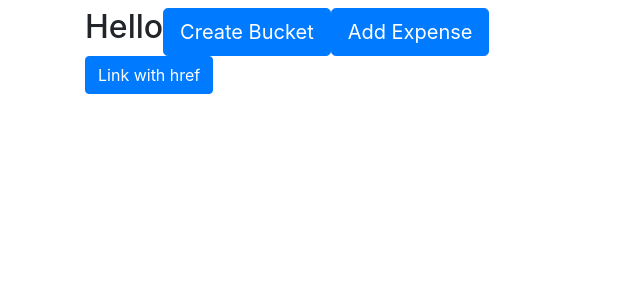
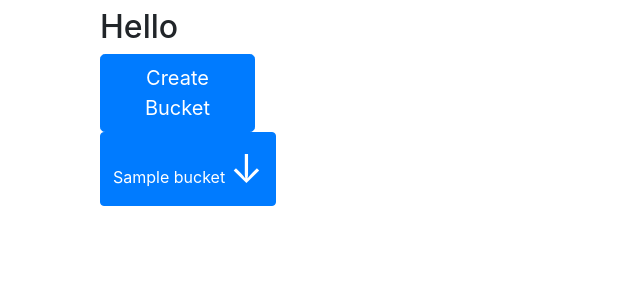
Before and after one commit to gregplechaty/bucketfinance, a Django app: template apps/core/templates/pages/dashboard.html in a window 1280 px wide. Shown: the part 56-356 px from the top of the page, without its empty margins (0-640 px from the left). Run offline with Django 3.2, Linux system fonts and the light colour scheme; the template is opened without the code that fills it: most values are stand-ins (such as "Sample title", 1, 10 or a date in 2020); some libraries are stand-ins or nearby versions.

Commit message:
Create and Update views for Bucket complete

```diff
--- a/apps/core/templates/pages/dashboard.html
+++ b/apps/core/templates/pages/dashboard.html
@@ -8,23 +8,67 @@
 {% block content %}
 
 <div class="container">
-    <div class="row">
+  <div class="row justify-content-start">
+      <div class="col-lg-12 col-md-12 col-sm-12">
         <h2>Hello {{ user.username }}</h2>
+      </div>
+      <div class="col-lg-2 col-md-4 col-sm-12">
         <a class="btn btn-primary btn-lg" href="/dashboard/buckets" role="button">Create Bucket</a>
-        <a class="btn btn-primary btn-lg" href="/dashboard/{{ user.id }}/expenses" role="button">Add Expense</a>
+      </div>
+  </div>
+{% for bucket in buckets %}
+  <div class="row">
+    <div class="col-md">
+      <a class="btn btn-primary" data-toggle="collapse" href="#bucket{{bucket.id}}" role="button" aria-expanded="false" aria-controls="bucket{{bucket.id}}">{{ bucket.bucketName }}  <span style='font-size:40px;'>↓</span></a>
+    <div class="collapse" id="bucket{{bucket.id}}">
+      <div class="card card-body">
+        <div class="row">
+          <p class="col-8">Total Funds: PLACEHOLDER $9000</p>
+          <!-- Button trigger modal -->
+          <div class="col-2">
+            <a class="btn btn-primary btn-lg" href="buckets/edit/{{ bucket.id }}/" role="button">Edit Bucket</a>
+          </div>
+          <div class="col-2">
+          <!-- Button trigger modal -->
+          <button type="button" class="btn btn-primary" data-toggle="modal" data-target="#exampleModal">
+            Delete Bucket
+          </button>
+        </div>
+          <!-- Modal -->
+          <div class="modal fade" id="exampleModal" tabindex="-1" role="dialog" aria-labelledby="exampleModalLabel" aria-hidden="true">
+            <div class="modal-dialog" role="document">
+              <div class="modal-content">
+                <div class="modal-header">
+                  <h5 class="modal-title" id="exampleModalLabel">Modal title</h5>
+                  <button type="button" class="close" data-dismiss="modal" aria-label="Close">
+                    <span aria-hidden="true">&times;</span>
+                  </button>
+                </div>
+                <div class="modal-body">
+                  Are you sure you want to delete {{ bucket.bucketName }}? This will remove all corresponding transactions associated.
+                </div>
+                <div class="modal-footer">
+                  <button type="button" class="btn btn-secondary" data-dismiss="modal">Cancel</button>
+                  <button type="button" class="btn btn-primary">Delete Bucket changes</button>
+                </div>
+              </div>
+            </div>
+          </div>
+        </p>
+        </div>
+        <div>
+          <p>Recent transactions to go below here</p>
+        </div>
+      </div>
+    </div>
     </div>
   </div>
+{% endfor %}
+</div>
+</div>
 
-{% for bucket in buckets %}
-<a class="btn btn-primary" data-toggle="collapse" href="#collapseExample" role="button" aria-expanded="false" aria-controls="collapseExample">
-    Link with href
-</a>
- <div class="collapse" id="collapseExample">
-    <div class="card card-body">
-      Anim pariatur cliche reprehenderit, enim eiusmod high life accusamus terry richardson ad squid. Nihil anim keffiyeh helvetica, craft beer labore wes anderson cred nesciunt sapiente ea proident.
-    </div>
-</div>
-{% endfor %}
+
+
 
 
 {% endblock content %}
--- a/apps/core/urls.py
+++ b/apps/core/urls.py
@@ -7,4 +7,5 @@ urlpatterns = [
     path('about/', views.about, name='about'),
     path('dashboard/<user_id>/', views.dashboard, name='dashboard'),
     path('dashboard/buckets', views.create_bucket, name='create_bucket'),
+    path('dashboard/<user_id>/buckets/edit/<bucket_id>/', views.edit_bucket, name='edit_bucket'),
 ]
```
Also changed, not shown: apps/core/views.py (+26 -9 lines).
